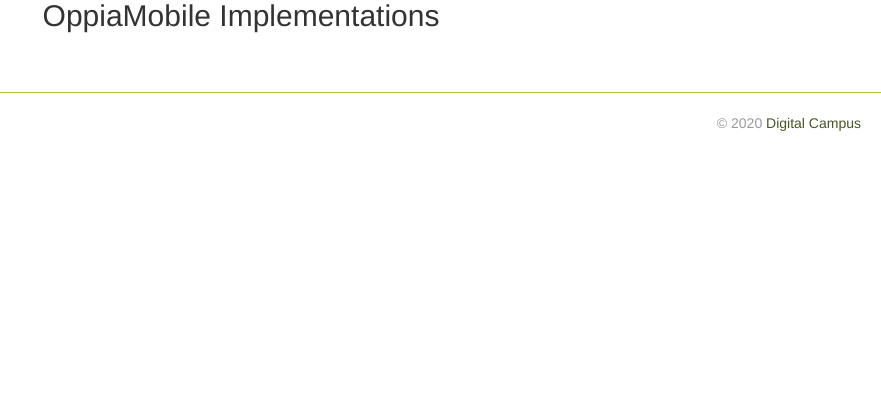
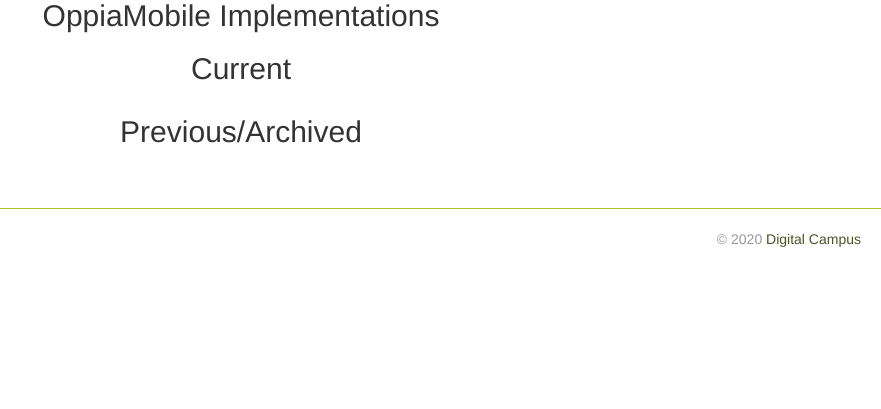
Before and after one commit to DigitalCampus/oppia-implementations, a Django app: page / in a window 1280 px wide. Shown: the part 391-800 px from the top of the page, without its empty margins (399-1280 px from the left). Run offline with Django 3.2, Linux system fonts and the light colour scheme; data that the repository does not hold is empty; some libraries are stand-ins or nearby versions.

Commit message:
update implementations site

```diff
--- a/oppia_implementations/templates/oppia_implementations/home.html
+++ b/oppia_implementations/templates/oppia_implementations/home.html
@@ -11,46 +11,22 @@
 	</div>
 	<div style="max-width:500px; text-align:center; margin: 10px auto ">
 	<h2>{% trans 'OppiaMobile Implementations' %}</h2>
+	<h2>{% trans 'Current' %}</h2>
 	</div>
 
 	<div class="container" style="max-width:800px;">
 	{% for implementation in implementations %}
+		{% include 'includes/implementation_row.html' %}
+	{% endfor %}
+	</div>
 
-		<div class="row" style="margin-bottom:15px;">
-			<div class="col-xs-1">
-			{% thumbnail implementation.implementation_logo "50x50" crop="center" as im %}
-				<img src="{{ im.url }}" width="{{ im.width }}" height="{{ im.height }}">
-			{% endthumbnail %}
-			</div>
-			<div class="col-xs-11">
-			<h3 style="margin-top:5px">{{ implementation.title }}</h3>
-			<p>
-				{% if implementation.organisation %}
-					<b>{% trans 'Implementing organisation/s:' %}</b>
-					{% if implementation.organisation_url %}
-						<a href="{{ implementation.organisation_url }}" target="_blank">{{ implementation.organisation }}</a>
-					{% else %}
-						{{ implementation.organisation }}
-					{% endif %}
-					<br/>
-				{% endif %}
-				{% if implementation.location %}
-					<b>{% trans 'Geography:' %}</b> {{ implementation.location }}
-				{% endif %}
-			</p>
-			<p>{{ implementation.description }}</p>
-			{% if implementation.app_download_url %}
-				{% trans 'App download:' %} <a href="{{ implementation.app_download_url }}">{{ implementation.app_download_url }}</a><br/>
-			{% endif %}
-			{% if implementation.app_code_url %}
-				{% trans 'App code:' %} <a href="{{ implementation.app_code_url }}">{{ implementation.app_code_url }}</a><br/>
-			{% endif %}
-			{% if implementation.server_code_url %}
-				{% trans 'Server code:' %} <a href="{{ implementation.server_code_url }}">{{ implementation.server_code_url }}</a><br/>
-			{% endif %}
-			</div>
-		</div>
+	<div style="max-width:500px; text-align:center; margin: 10px auto ">
+	<h2>{% trans 'Previous/Archived' %}</h2>
+	</div>
 
+	<div class="container" style="max-width:800px;">
+	{% for implementation in previous_implementations %}
+		{% include 'includes/implementation_row.html' %}
 	{% endfor %}
 	</div>
 
--- a/oppia_implementations/views.py
+++ b/oppia_implementations/views.py
@@ -4,6 +4,10 @@
 from oppia_implementations.models import OppiaImplementation
 
 def home_view(request):
-    implementations = OppiaImplementation.objects.filter(is_visible=True).order_by('-order_by', 'title')
+    implementations = OppiaImplementation.objects.filter(
+        is_visible=True, is_active=True).order_by('-order_by', 'title')
+    prev_imp = OppiaImplementation.objects.filter(
+        is_visible=True, is_active=False).order_by('-order_by', 'title')
     return render(request, 'oppia_implementations/home.html',
-                              {'implementations': implementations})
+                              {'implementations': implementations,
+                               'previous_implementations': prev_imp})
```
Also changed, not shown: oppia_implementations/templates/includes/implementation_row.html (added, +38 -0 lines).
